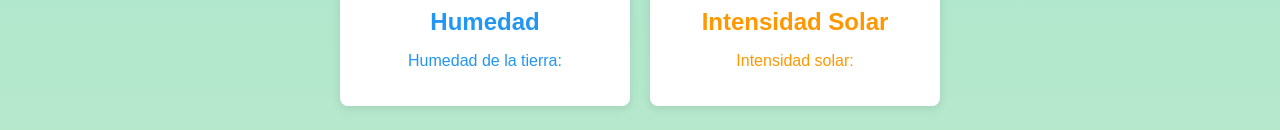
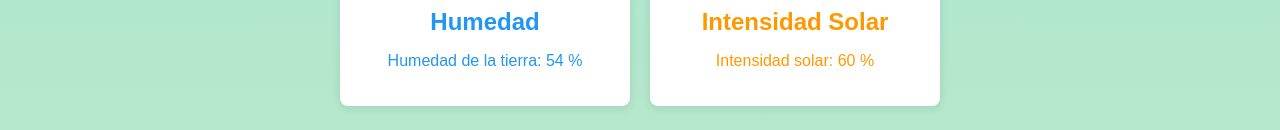
Before and after one commit to mariadelcos/GreenAlert, a plain HTML site: page index.html in a window 1280 px wide. Shown: the part 281-411 px from the top of the page. Drawn offline with Linux system fonts and the light colour scheme; no server answers.

Commit message:
index.html

```diff
--- a/index.html
+++ b/index.html
@@ -160,12 +160,12 @@
         <div class="card humidity">
             <div class="icon">💧</div> <!-- humedad -->
             <h2>Humedad</h2>
-            <p> Humedad de la tierra:<span id="humedad"></span></p>
+            <p> Humedad de la tierra: 54 %<span id="humedad"></span></p>
         </div>
         <div class="card solar">
             <div class="icon">☀️</div> <!-- intensidad solar -->
             <h2>Intensidad Solar</h2>
-            <p>Intensidad solar: <span id="intensidad"> </span></p>
+            <p>Intensidad solar: 60 %<span id="intensidad"> </span></p>
         </div>
     </div>
 
```
